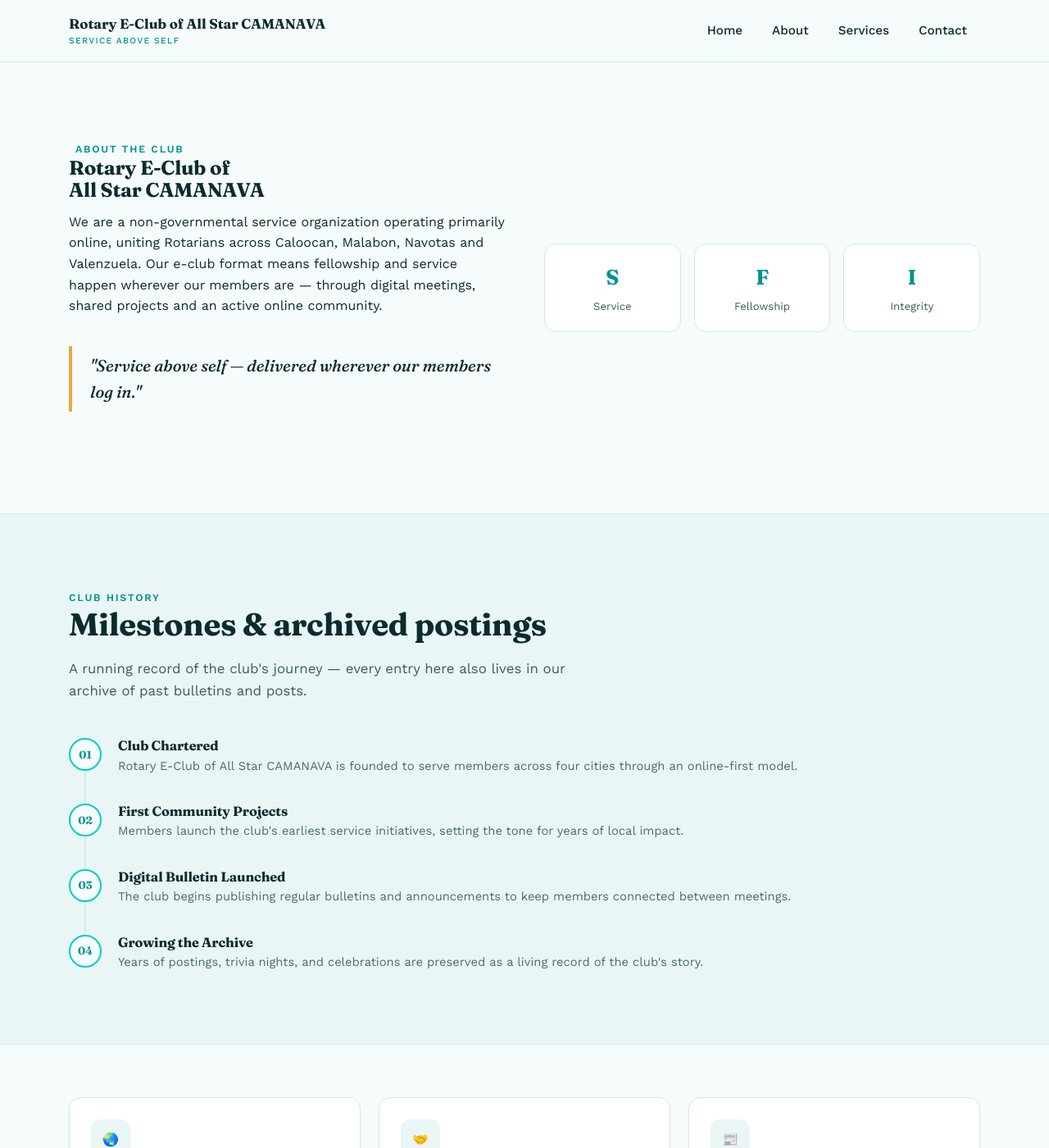
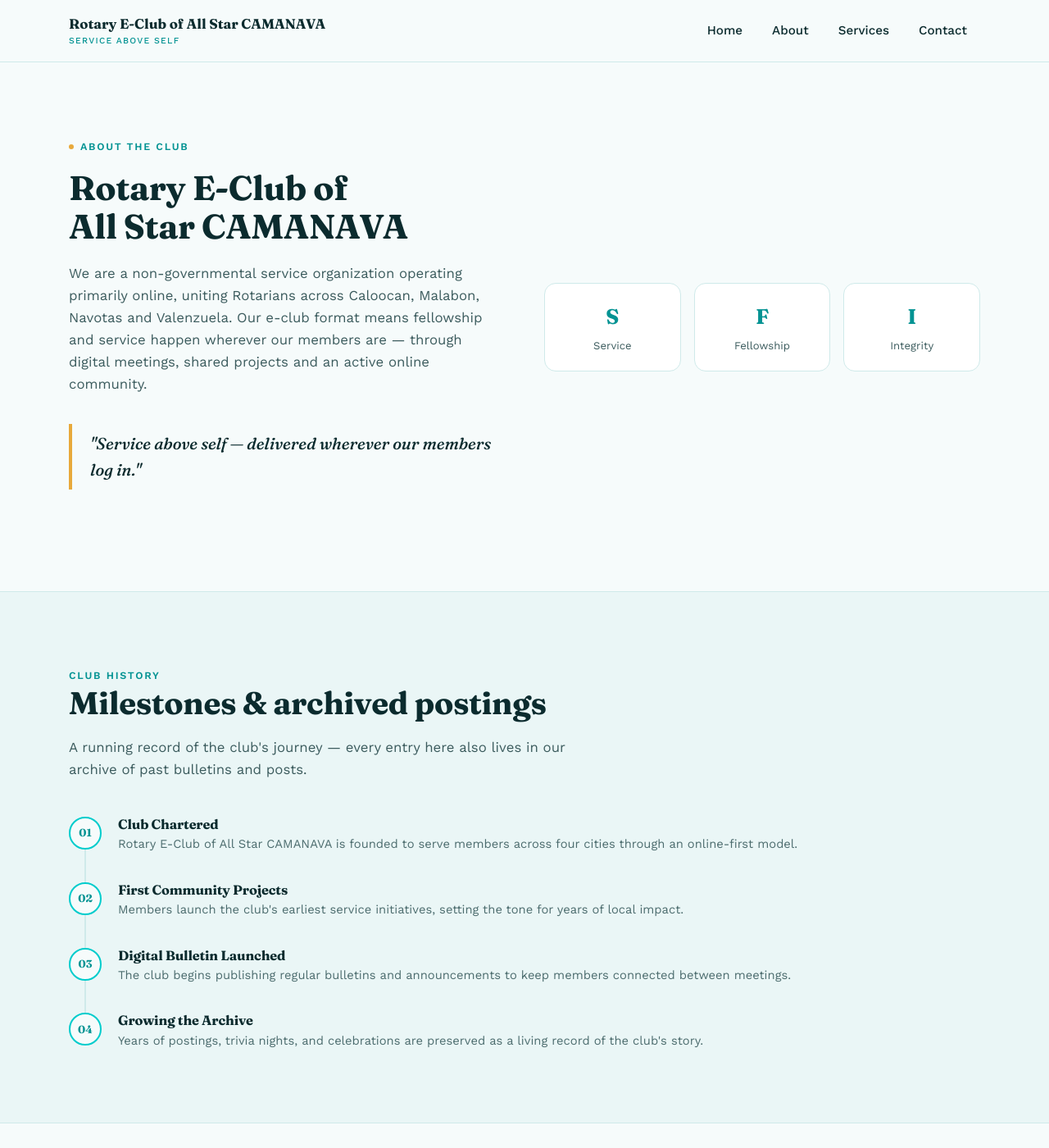
Before and after one commit to allstarcamanava/allstarcamanava.github.io, a Jekyll site: the page built from about.html, in a window 1280 px wide and 1400 px high. Shown: the whole window at 82% size. Built offline with Jekyll 4.4.1, drawn with Linux system fonts in a browser that asks for light colours.

Commit message:
Add styles for about section in CSS

```diff
--- a/assets/css/style.css
+++ b/assets/css/style.css
@@ -1157,3 +1157,27 @@ footer {
     justify-content: center;
   }
 }
+
+/* About page */
+
+.about-section {
+  padding-top: 120px;
+}
+
+.about-section .eyebrow .dot {
+  width: 6px;
+  height: 6px;
+  border-radius: 50%;
+  background: var(--gold);
+  display: inline-block;
+}
+
+.about-title {
+  font-size: clamp(1.8rem, 3.6vw, 2.6rem);
+  margin-top: .4em;
+}
+
+.about-intro {
+  font-size: 1.05rem;
+  color: #3B5B5D;
+}
```
